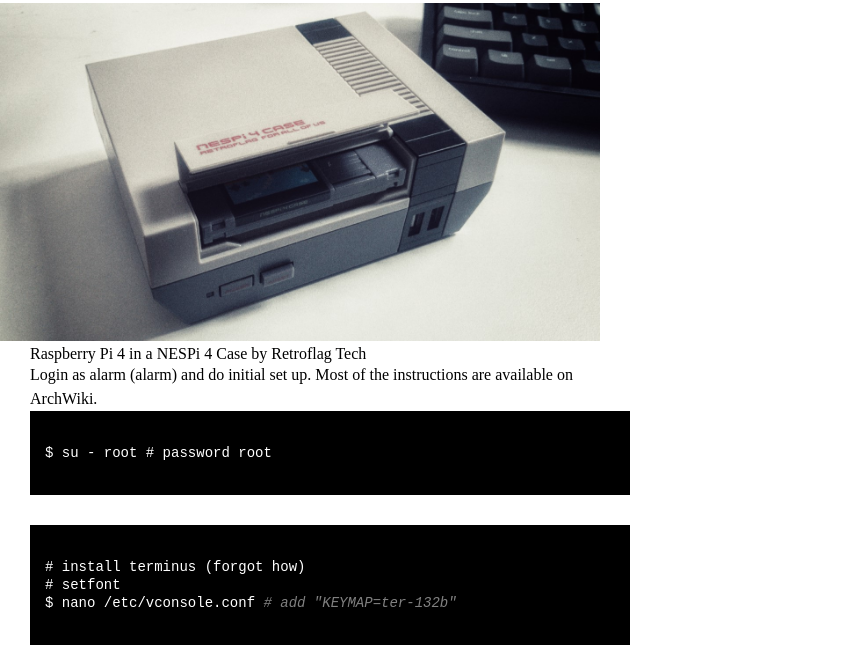
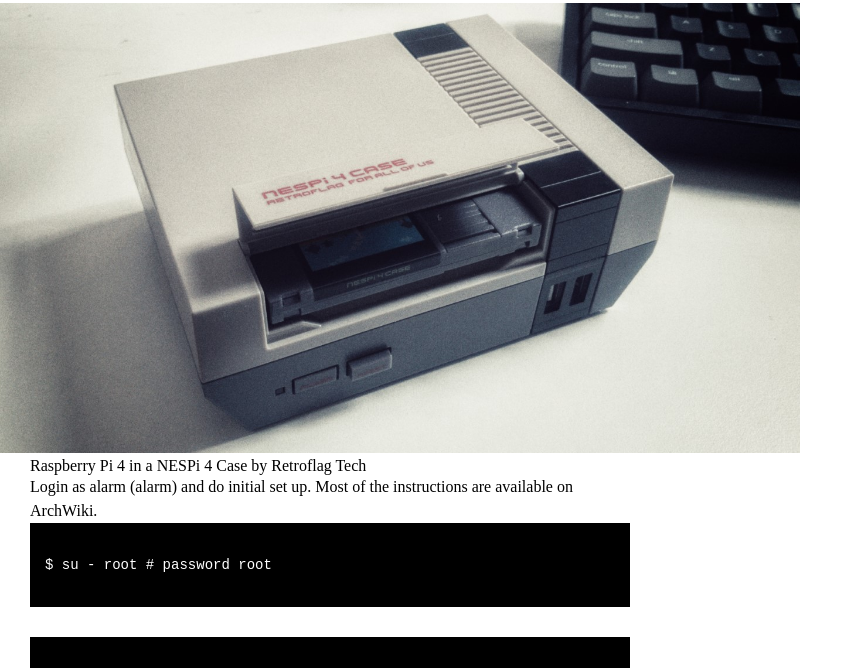
Before and after one commit to nobiot/test-page, a plain HTML site: page site/index.html in a window 1280 px wide. Shown: the part 106-774 px from the top of the page, without its empty margins (0-863 px from the left). Drawn offline with Linux system fonts and the light colour scheme.

Commit message:
Update styles.css

```diff
--- a/site/styles.css
+++ b/site/styles.css
@@ -1,8 +1,7 @@
 * { margin:0;padding:0;box-sizing:border-box;text-decoration:none;color:#000 }
 body { padding:30px;font-family:serif;font-size:16px }
 main { max-width:600px;clear:both }
-main figure img { margin-left:-30px;max-width:100vw;width:600px}
-main figure figcaption { max-width:400px }
+main figure img { margin-left:-30px;max-width:100vw;width:800px}
 main p { line-height:150% }
 main code { font-size:14px;color:inherit }
 main pre { margin-bottom:30px;background-color:black;color:white;padding:15px }
```
